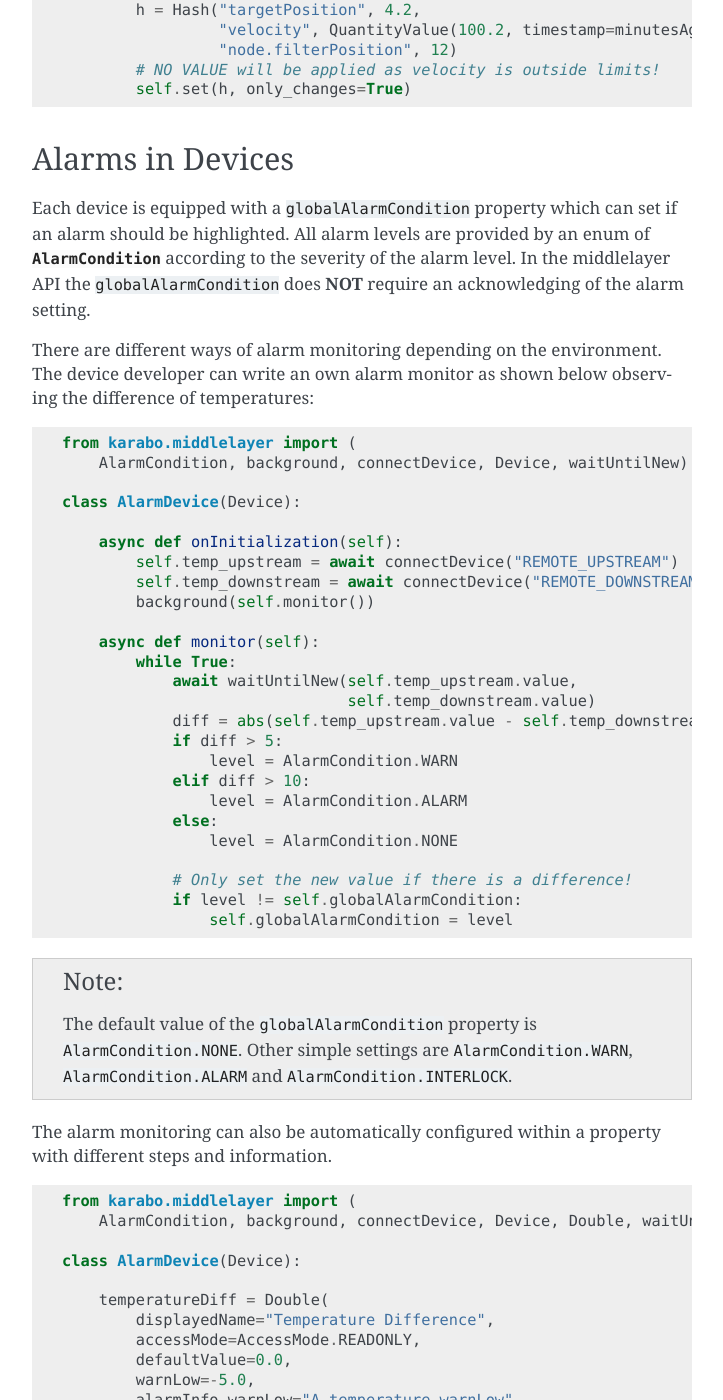
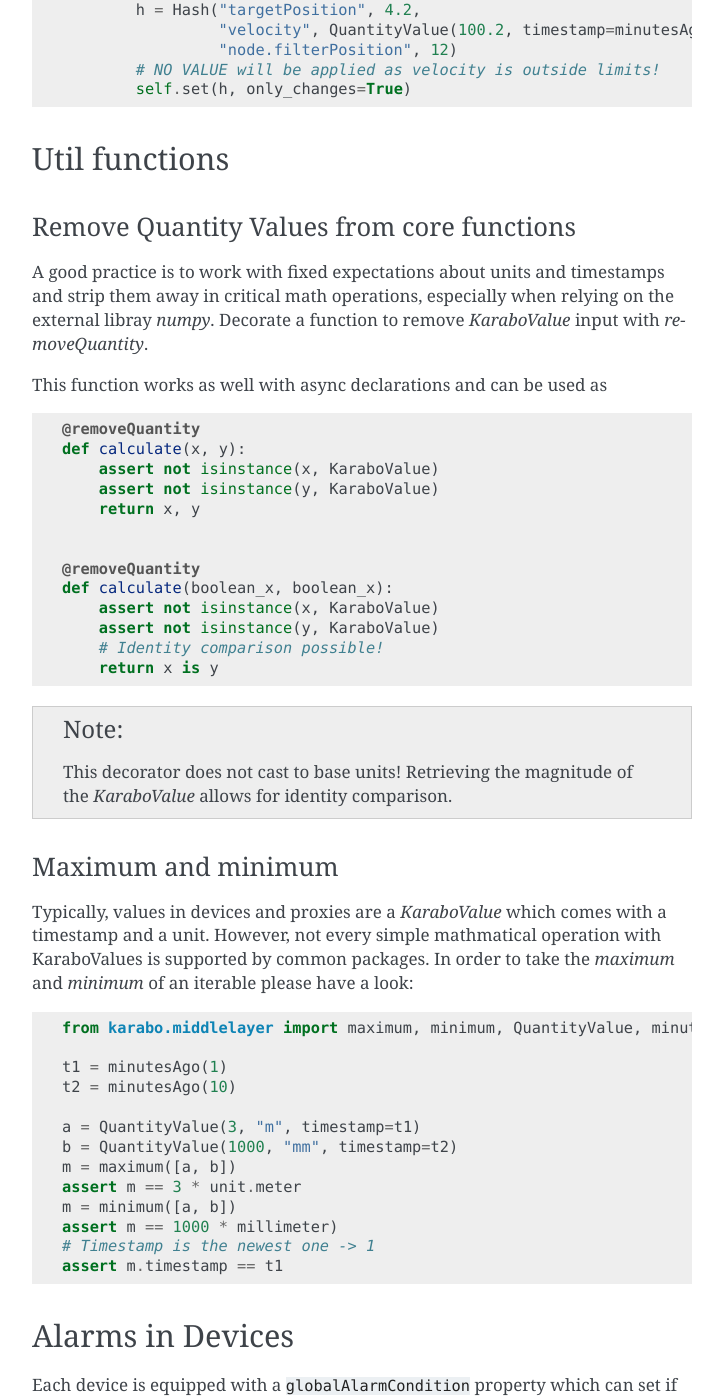
Before and after one commit to European-XFEL/howToMiddlelayer, a Sphinx documentation site: the page built from source/chap3/intro_bread_butter.rst, in a window 1280 px wide and 1400 px high, scrolled down 1976 px. Shown: the whole window, without its empty margins (388-1111 px from the left). Built offline with Sphinx 7.4.7, drawn with Linux system fonts in a browser that asks for light colours; some of the changed text lies outside the part shown.

Commit message:
Add utils functions

```diff
--- a/source/chap3/intro_bread_butter.rst
+++ b/source/chap3/intro_bread_butter.rst
@@ -5,6 +5,7 @@ Bread'N'Butter Features
 The following section describes the Bread'N'Butter features of the middlelayer api.
 
 .. include:: configurables.rst
+.. include:: utils.rst
 .. include:: alarms.rst
 .. include:: table_element.rst
 .. include:: overwrite.rst
--- /dev/null
+++ b/source/chap3/utils.rst
@@ -0,0 +1,61 @@
+.. role:: Python(code)
+  :language: Python
+
+Util functions
+==============
+
+Remove Quantity Values from core functions
+++++++++++++++++++++++++++++++++++++++++++
+
+A good practice is to work with fixed expectations about units and timestamps and strip
+them away in critical math operations, especially when relying on the external libray `numpy`.
+Decorate a function to remove `KaraboValue` input with `removeQuantity`.
+
+This function works as well with async declarations and can be used as
+
+.. code-block:: Python
+
+    @removeQuantity
+    def calculate(x, y):
+        assert not isinstance(x, KaraboValue)
+        assert not isinstance(y, KaraboValue)
+        return x, y
+
+
+    @removeQuantity
+    def calculate(boolean_x, boolean_x):
+        assert not isinstance(x, KaraboValue)
+        assert not isinstance(y, KaraboValue)
+        # Identity comparison possible!
+        return x is y
+
+
+.. note:: This decorator does not cast to base units! Retrieving the magnitude of the
+          `KaraboValue` allows for identity comparison.
+
+
+Maximum and minimum
++++++++++++++++++++
+
+Typically, values in devices and proxies are a `KaraboValue` which comes with a timestamp
+and a unit.
+However, not every simple mathmatical operation with KaraboValues is supported
+by common packages. In order to take the `maximum` and `minimum` of an iterable
+please have a look:
+
+.. code-block:: Python
+
+
+    from karabo.middlelayer import maximum, minimum, QuantityValue, minutesAgo
+
+    t1 = minutesAgo(1)
+    t2 = minutesAgo(10)
+
+    a = QuantityValue(3, "m", timestamp=t1)
+    b = QuantityValue(1000, "mm", timestamp=t2)
+    m = maximum([a, b])
+    assert m == 3 * unit.meter
+    m = minimum([a, b])
+    assert m == 1000 * millimeter)
+    # Timestamp is the newest one -> 1
+    assert m.timestamp == t1
```
